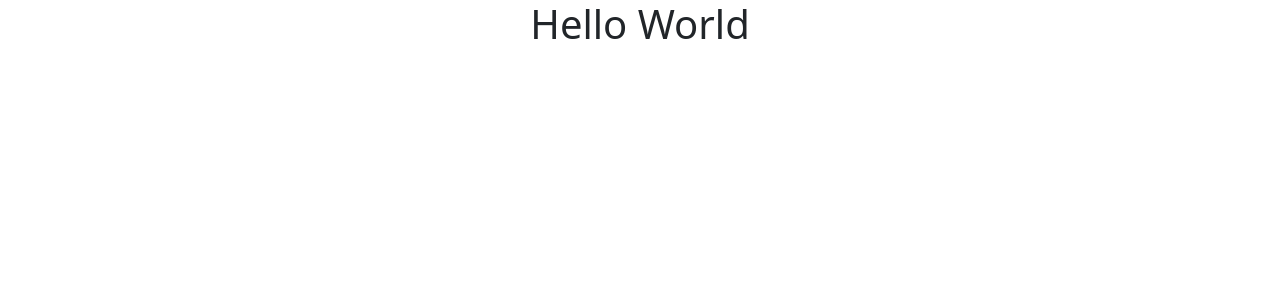
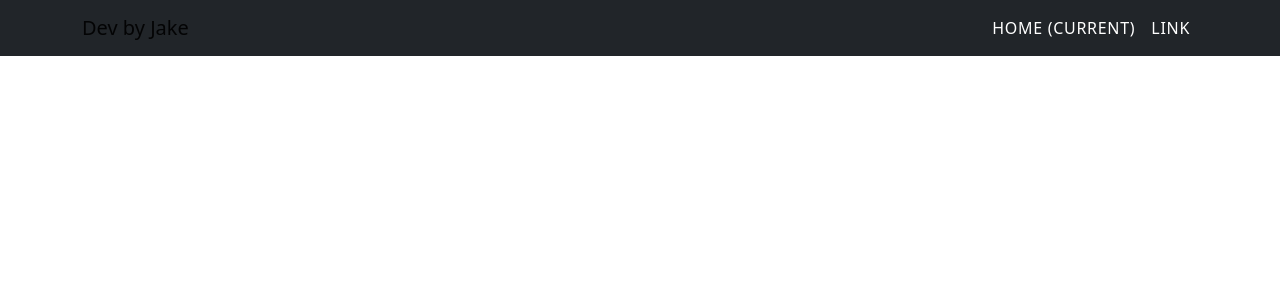
Before and after one commit to dnovelli1/portfolio, a React (Create React App) app: page / in a window 1280 px wide. Shown: the top 300 px of the page. Built offline with nearby package versions, Linux system fonts and the light colour scheme.

Commit message:
added navbar

```diff
--- a/src/App.css
+++ b/src/App.css
@@ -1,38 +1,24 @@
-.App {
-  text-align: center;
+:root {
+  --primary-white: #fff;
 }
 
-.App-logo {
-  height: 40vmin;
-  pointer-events: none;
+
+/* Navbar */
+
+.navbar-brand {
+  width: 16rem !important;
 }
 
-@media (prefers-reduced-motion: no-preference) {
-  .App-logo {
-    animation: App-logo-spin infinite 20s linear;
-  }
+nav a.nav-link {
+  font-weight: 500;
+  letter-spacing: 0.7px;
+  cursor: pointer;
 }
 
-.App-header {
-  background-color: #282c34;
-  min-height: 100vh;
-  display: flex;
-  flex-direction: column;
-  align-items: center;
-  justify-content: center;
-  font-size: calc(10px + 2vmin);
-  color: white;
+nav ul li {
+  text-transform: uppercase;
 }
 
-.App-link {
-  color: #61dafb;
+.navbar-nav > li > a {
+  color: var(--primary-white) !important;
 }
-
-@keyframes App-logo-spin {
-  from {
-    transform: rotate(0deg);
-  }
-  to {
-    transform: rotate(360deg);
-  }
-}
--- a/src/App.js
+++ b/src/App.js
@@ -1,11 +1,11 @@
 import './App.css';
 import 'bootstrap/dist/css/bootstrap.min.css';
+import Navbar from './components/Navbar';
+
 
 function App() {
   return (
-    <div className="App">
-      <h1>Hello World</h1>
-    </div>
+    <Navbar />
   );
 }
 
--- /dev/null
+++ b/src/components/Navbar.js
@@ -0,0 +1,26 @@
+import React from "react";
+
+const Navbar = () => {
+    return (
+        <nav className="navbar navbar-expand-lg navbar-light bg-dark">
+            <div className="container">
+                <a className="navbar-brand" href="#">Dev by Jake</a>
+                <button className="navbar-toggler" type="button" data-toggle="collapse" data-target="#navbarSupportedContent" aria-controls="navbarSupportedContent" aria-expanded="false" aria-label="Toggle navigation">
+                    <span className="navbar-toggler-icon"></span>
+                </button>
+                <div className="collapse navbar-collapse" id="navbarSupportedContent">
+                    <ul className="navbar-nav ml-auto" style={{ marginLeft: 'auto' }}>
+                        <li className="nav-item active">
+                            <a className="nav-link" href="#">Home <span className="sr-only">(current)</span></a>
+                        </li>
+                        <li className="nav-item">
+                            <a className="nav-link" href="#">Link</a>
+                        </li>
+                    </ul>
+                </div>
+            </div>
+        </nav>
+    )
+}
+
+export default Navbar;
```
Also changed, not shown: src/logo.png (added).
